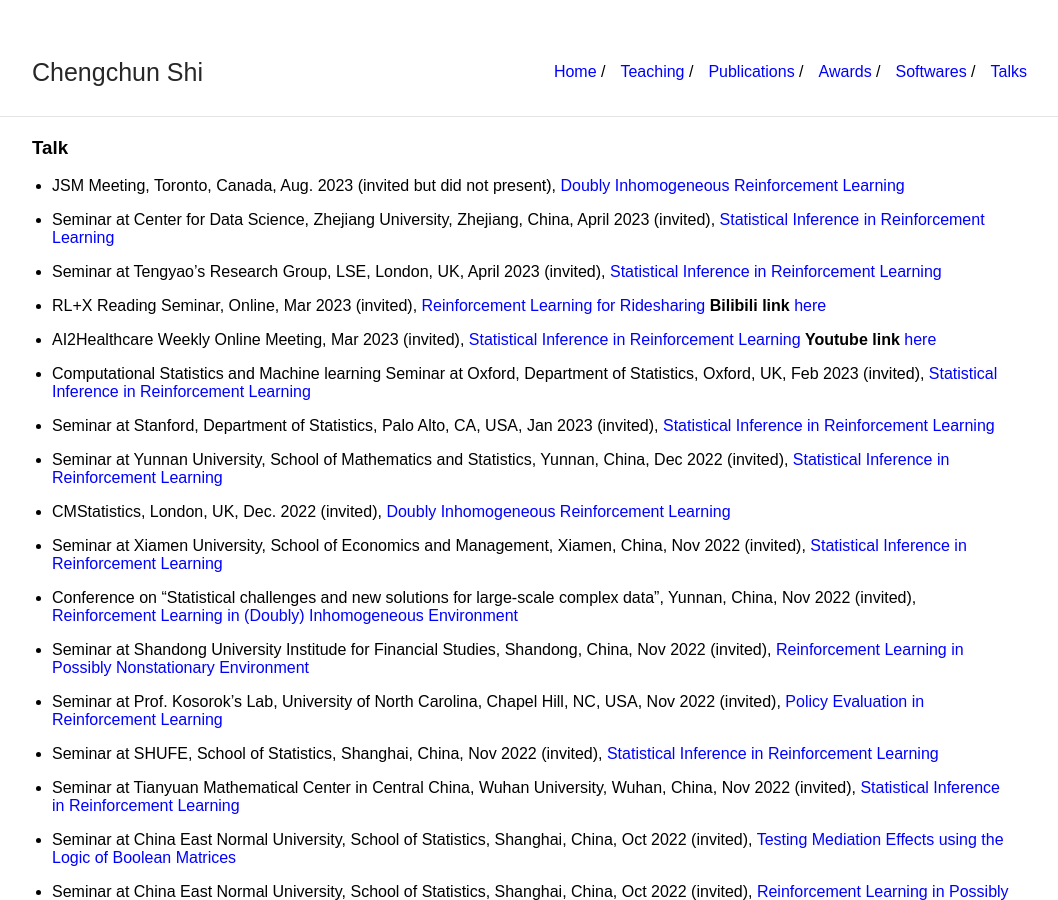
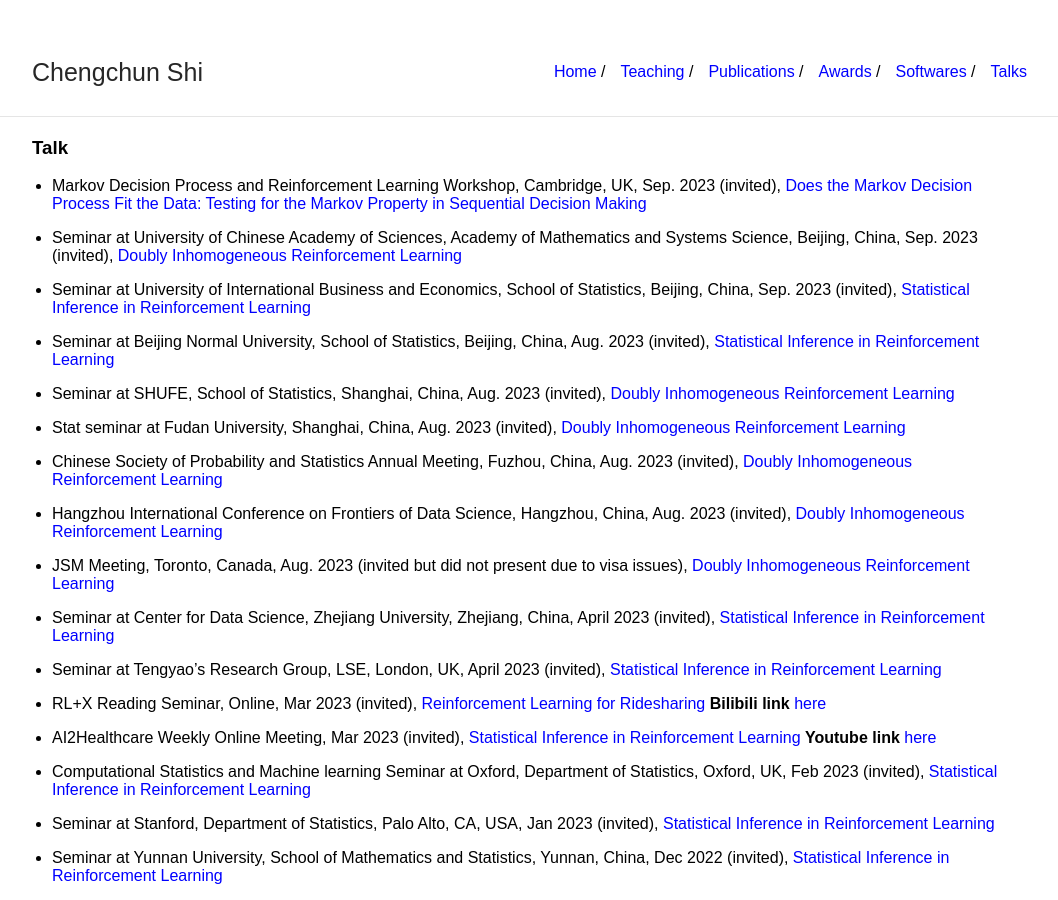
Before and after one commit to callmespring/callmespring.github.io, a Jekyll site: the page built from talk.md, in a window 1280 px wide and 900 px high. Shown: the whole window, without its empty margins (108-1166 px from the left). Built offline with Jekyll 4.4.1, drawn with Linux system fonts in a browser that asks for light colours.

Commit message:
Update talk.md

```diff
--- a/talk.md
+++ b/talk.md
@@ -5,7 +5,23 @@ title: Talk
 
 ### Talk
 
-* JSM Meeting, Toronto, Canada, Aug. 2023 (invited but did not present), [Doubly Inhomogeneous Reinforcement Learning](./slides/DIRL.pdf)
+* Markov Decision Process and Reinforcement Learning Workshop, Cambridge, UK, Sep. 2023 (invited), [Does the Markov Decision Process Fit the Data: Testing for the Markov Property in Sequential Decision Making](./slides/slides_middle.pdf)
+
+* Seminar at University of Chinese Academy of Sciences, Academy of Mathematics and Systems Science, Beijing, China, Sep. 2023 (invited), [Doubly Inhomogeneous Reinforcement Learning](./slides/DIRL.pdf)
+
+* Seminar at University of International Business and Economics, School of Statistics, Beijing, China, Sep. 2023 (invited), [Statistical Inference in Reinforcement Learning](./slides/StatRL.pdf)
+
+* Seminar at Beijing Normal University, School of Statistics, Beijing, China, Aug. 2023 (invited), [Statistical Inference in Reinforcement Learning](./slides/StatRL.pdf)
+
+* Seminar at SHUFE, School of Statistics, Shanghai, China, Aug. 2023 (invited), [Doubly Inhomogeneous Reinforcement Learning](./slides/DIRL.pdf)
+
+* Stat seminar at Fudan University, Shanghai, China, Aug. 2023 (invited), [Doubly Inhomogeneous Reinforcement Learning](./slides/DIRL.pdf)
+
+* Chinese Society of Probability and Statistics Annual Meeting, Fuzhou, China, Aug. 2023 (invited), [Doubly Inhomogeneous Reinforcement Learning](./slides/DIRL.pdf)
+
+* Hangzhou International Conference on Frontiers of Data Science, Hangzhou, China, Aug. 2023 (invited), [Doubly Inhomogeneous Reinforcement Learning](./slides/DIRL.pdf)
+
+* JSM Meeting, Toronto, Canada, Aug. 2023 (invited but did not present due to visa issues), [Doubly Inhomogeneous Reinforcement Learning](./slides/DIRL.pdf)
 
 * Seminar at Center for Data Science, Zhejiang University, Zhejiang, China, April 2023 (invited), [Statistical Inference in Reinforcement Learning](./slides/StatRL.pdf)
 
```
